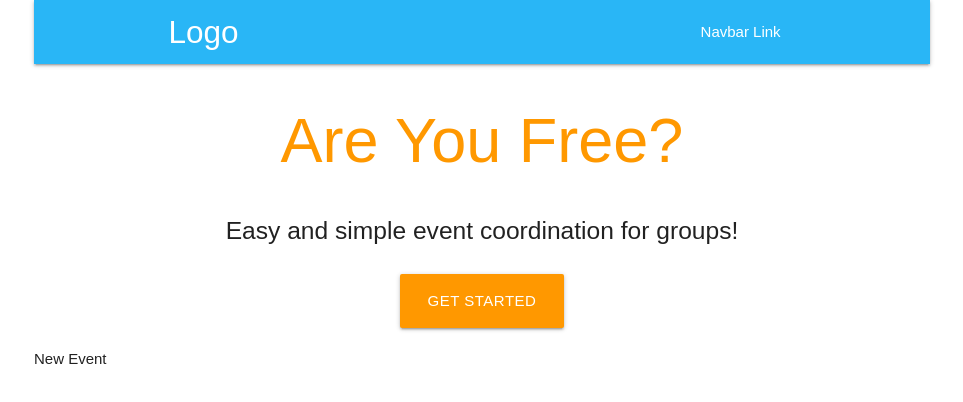
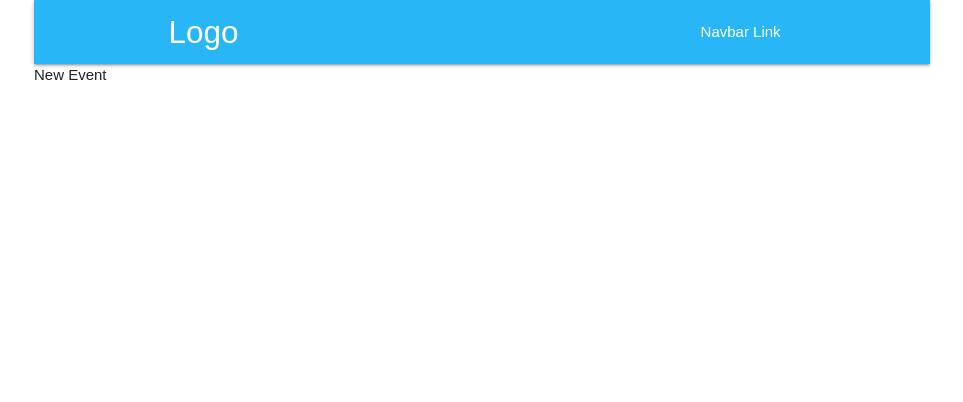
Before and after one commit to shimoal/are-you-free, a React (Create React App) app in the folder client/: page /events/new in a window 1280 px wide. Shown: the top 402 px of the page, without its empty margins (158-1121 px from the left). Built offline with nearby package versions, Linux system fonts and the light colour scheme.

Commit message:
Make all route paths exact

```diff
--- a/client/src/App.tsx
+++ b/client/src/App.tsx
@@ -15,7 +15,7 @@ class App extends Component<{}, { selectedView: string }> {
 				<BrowserRouter>
 					<div>
 						<NavBar />
-						<Route path="/" component={Landing} />
+						<Route exact path="/" component={Landing} />
 						<Route exact path="/events" component={Dashboard} />
 						<Route exact path="/events/new" component={CreateEvent} />
 					</div>
```
